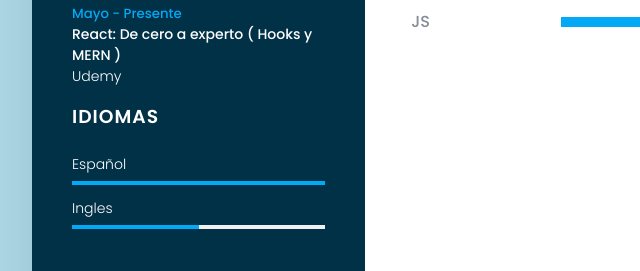
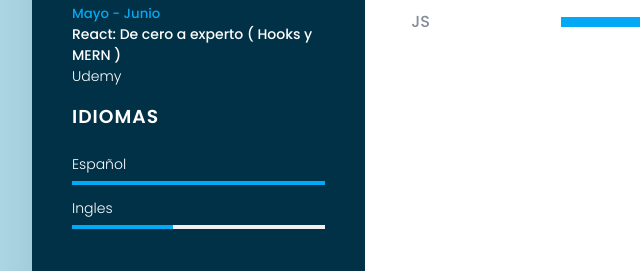
Before and after one commit to BoniceDeAguacate/BoniceDeAguacate.github.io, a plain HTML site: page index.html in a window 1280 px wide. Shown: the part 529-800 px from the top of the page, 108-748 px from the left. Drawn offline with Linux system fonts and the light colour scheme.

Commit message:
Actualizacion

```diff
--- a/index.html
+++ b/index.html
@@ -35,7 +35,7 @@
                         <h4>Universidad Politécnica de Quintana Roo</h4>
                     </li>
                     <li>
-                        <h5>Mayo - Presente</h5>
+                        <h5>Mayo - Junio</h5>
                         <h4>React: De cero a experto ( Hooks y MERN )</h4>
                         <h4>Udemy</h4>
                     </li>
@@ -53,7 +53,7 @@
                     <li>
                         <span class="text">Ingles</span>
                         <span class="percent">
-                            <div style="width: 50%;"></div>
+                            <div style="width: 40%;"></div>
                         </span>
                     </li>
             </div>
```
